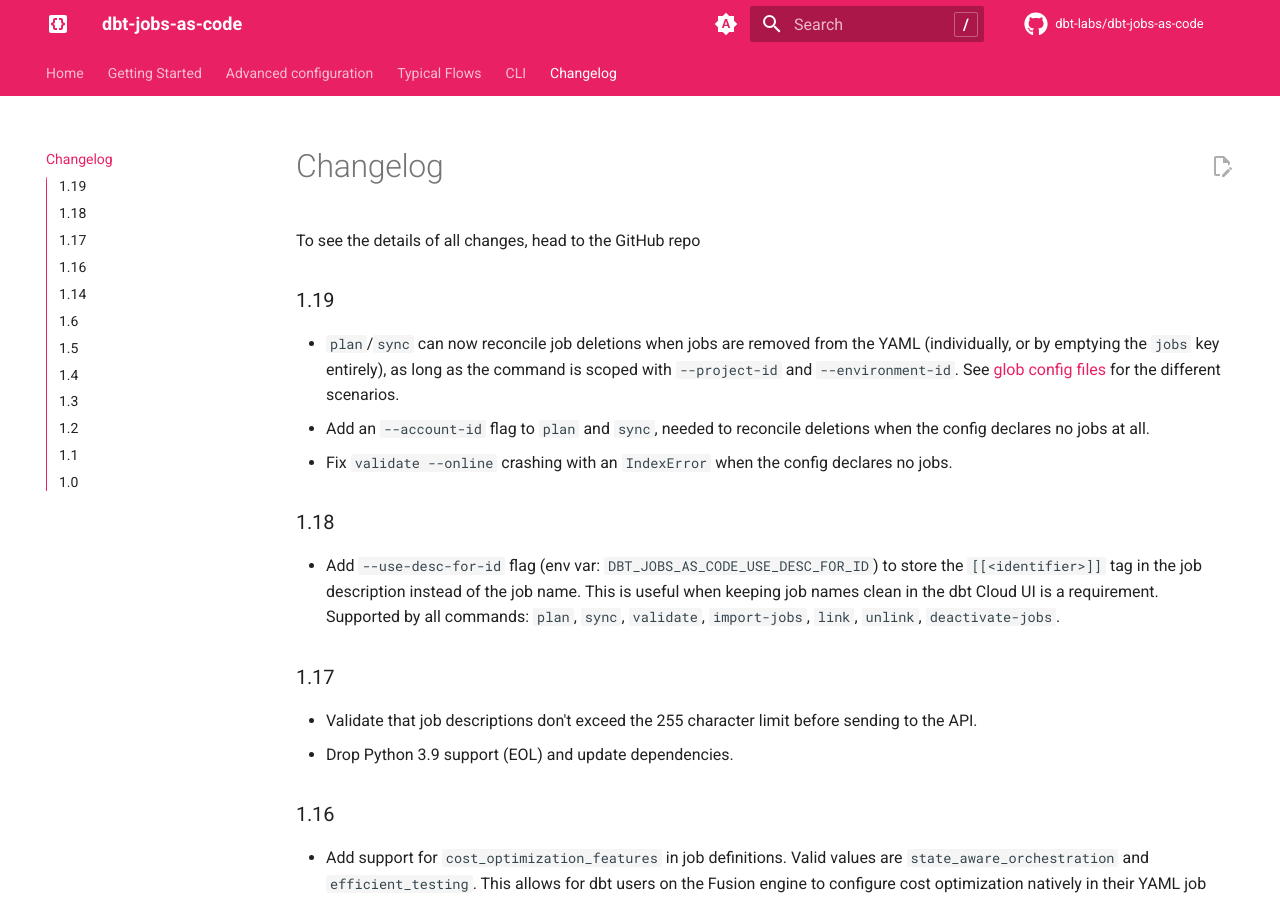
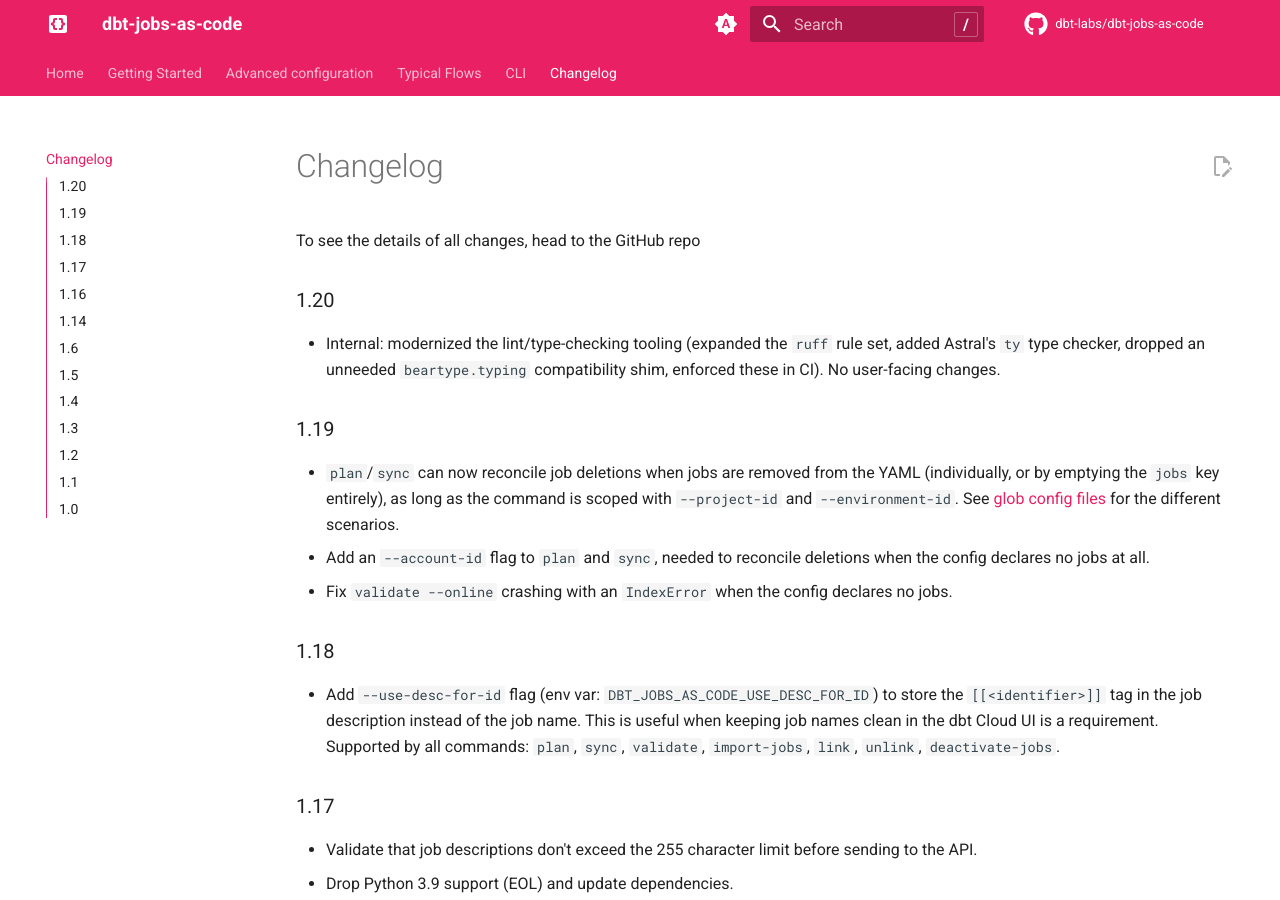
Before and after one commit to dbt-labs/dbt-jobs-as-code, an MkDocs documentation site: the page built from docs/changelog.md, in a window 1280 px wide and 900 px high. Built offline with MkDocs 1.6.1 and Material for MkDocs 9.7.7, drawn with Linux system fonts in a browser that asks for light colours; comment, search, counter and statistics services are not loaded; the version menu is left out.

Commit message:
Add changelog entry for 1.20 (tooling modernization)

```diff
--- a/docs/changelog.md
+++ b/docs/changelog.md
@@ -1,5 +1,9 @@
 
 To see the details of all changes, head to the GitHub repo
+
+### 1.20
+
+- Internal: modernized the lint/type-checking tooling (expanded the `ruff` rule set, added Astral's `ty` type checker, dropped an unneeded `beartype.typing` compatibility shim, enforced these in CI). No user-facing changes.
 
 ### 1.19
 
```
